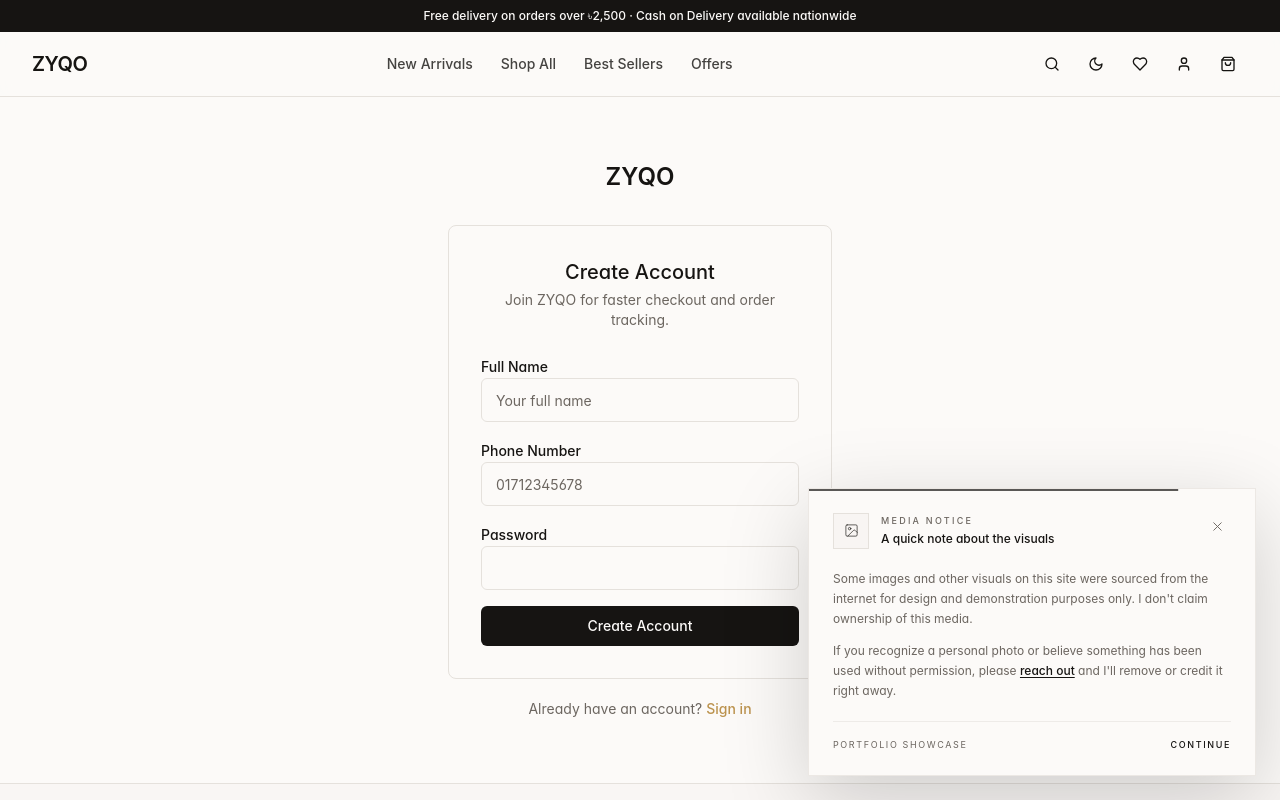
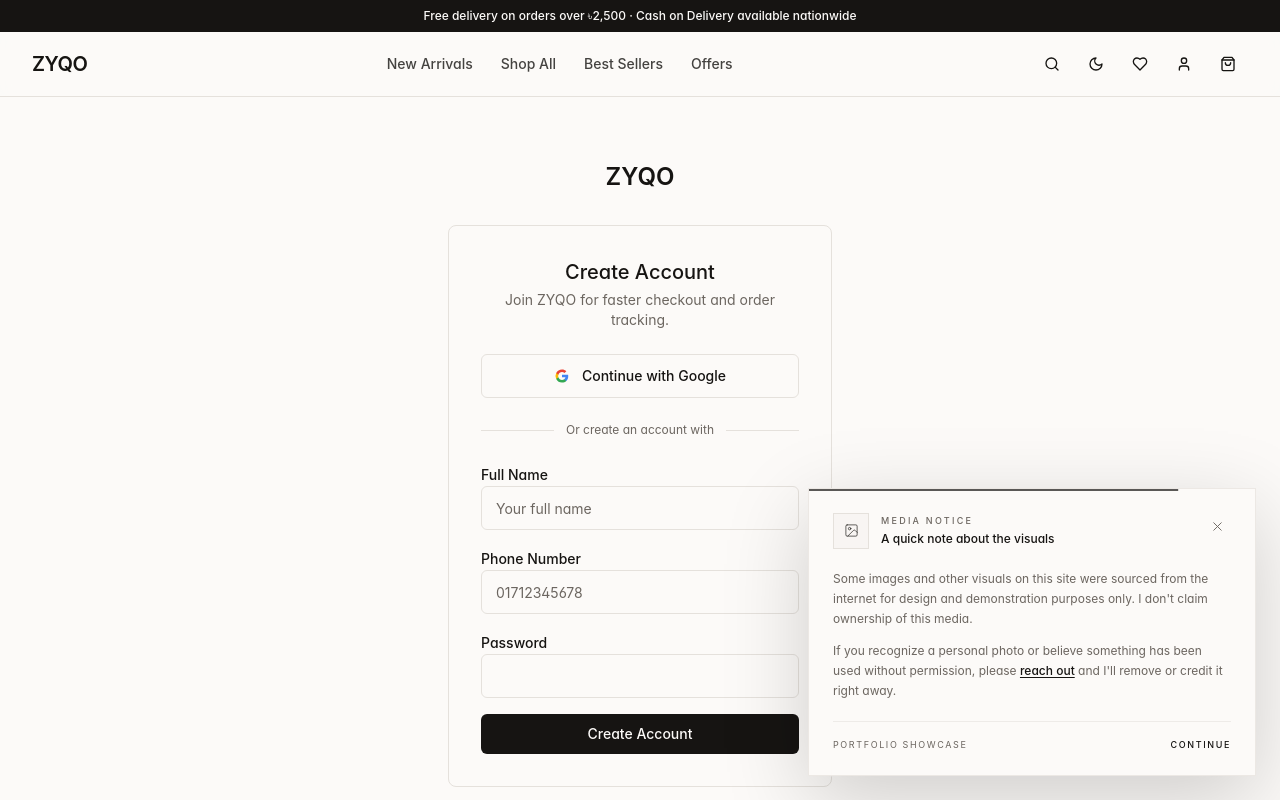
Before and after one commit to Zihadx/mens-lifestyle, a Next.js app: page /register in a window 1280 px wide. Shown: the top 800 px of the page. Built offline with nearby package versions, Linux system fonts and the light colour scheme; no server answers; a web font is replaced by a local one.

Commit message:
feat(auth): add Google social login UI and OAuth integration

```diff
--- a/app/(storefront)/page.tsx
+++ b/app/(storefront)/page.tsx
@@ -18,7 +18,7 @@
     <>
       <HeroSection />
       <TrustSection />
-      <UiTesting />
+      {/* <UiTesting /> */}
 
       <FadeIn>
         <CategoryGridSection />
--- a/components/home/category-grid-section.tsx
+++ b/components/home/category-grid-section.tsx
@@ -2,7 +2,6 @@
 import Image from "next/image";
 import { ArrowUpRight } from "lucide-react";
 import { SectionHeading } from "@/components/shared/section-heading";
-import { categories } from "@/data/categories";
 import { createClient } from "@/lib/supabase/server";
 
 export async function CategoryGridSection() {
--- a/features/auth/components/login-form.tsx
+++ b/features/auth/components/login-form.tsx
@@ -6,29 +6,60 @@
 import { useForm } from "react-hook-form";
 import { zodResolver } from "@hookform/resolvers/zod";
 import { toast } from "sonner";
+
 import { Input } from "@/components/ui/input";
 import { Button } from "@/components/ui/button";
-import { Form, FormControl, FormField, FormItem, FormLabel, FormMessage } from "@/components/ui/form";
-import { Tabs, TabsList, TabsTrigger, TabsContent } from "@/components/ui/tabs";
-import { loginSchema, otpRequestSchema, type LoginFormValues, type OtpRequestFormValues } from "@/schemas/auth.schema";
-import { useLogin, useRequestOtp } from "@/features/auth/hooks/use-auth";
+import {
+  Form,
+  FormControl,
+  FormField,
+  FormItem,
+  FormLabel,
+  FormMessage,
+} from "@/components/ui/form";
+import {
+  Tabs,
+  TabsList,
+  TabsTrigger,
+  TabsContent,
+} from "@/components/ui/tabs";
+
+import {
+  loginSchema,
+  otpRequestSchema,
+  type LoginFormValues,
+  type OtpRequestFormValues,
+} from "@/schemas/auth.schema";
+
+import {
+  useLogin,
+  useRequestOtp,
+} from "@/features/auth/hooks/use-auth";
+
 import { OtpVerifyStep } from "@/features/auth/components/otp-verify-step";
 import { ServiceError } from "@/types/service";
 
 export function LoginForm() {
   const router = useRouter();
+
   const login = useLogin();
   const requestOtp = useRequestOtp();
+
   const [otpPhone, setOtpPhone] = useState<string | null>(null);
 
   const passwordForm = useForm<LoginFormValues>({
     resolver: zodResolver(loginSchema),
-    defaultValues: { phone: "", password: "" },
+    defaultValues: {
+      phone: "",
+      password: "",
+    },
   });
 
   const otpForm = useForm<OtpRequestFormValues>({
     resolver: zodResolver(otpRequestSchema),
-    defaultValues: { phone: "" },
+    defaultValues: {
+      phone: "",
+    },
   });
 
   function onPasswordSubmit(values: LoginFormValues) {
@@ -38,8 +69,14 @@
         router.push("/account");
       },
       onError: (error) => {
-        const message = error instanceof ServiceError ? error.message : "Couldn't sign you in.";
-        passwordForm.setError("phone", { message });
+        const message =
+          error instanceof ServiceError
+            ? error.message
+            : "Couldn't sign you in.";
+
+        passwordForm.setError("phone", {
+          message,
+        });
       },
     });
   }
@@ -47,15 +84,77 @@
   function onOtpRequest(values: OtpRequestFormValues) {
     requestOtp.mutate(values.phone, {
       onSuccess: () => setOtpPhone(values.phone),
-      onError: () => toast.error("Couldn't send a code. Try again."),
+      onError: () => {
+        toast.error("Couldn't send a code. Try again.");
+      },
     });
   }
 
+  function handleGoogleLogin() {
+    // UI only — Google OAuth will be connected later.
+    toast.info("Google sign-in will be available soon.");
+  }
+
   if (otpPhone) {
-    return <OtpVerifyStep phone={otpPhone} onBack={() => setOtpPhone(null)} onVerified={() => router.push("/account")} />;
+    return (
+      <OtpVerifyStep
+        phone={otpPhone}
+        onBack={() => setOtpPhone(null)}
+        onVerified={() => router.push("/account")}
+      />
+    );
   }
 
   return (
+    <div className="space-y-6">
+      {/* Social Login */}
+      <Button
+        type="button"
+        variant="outline"
+        className="h-11 w-full gap-3 border-border bg-background font-medium transition-colors hover:bg-muted"
+        onClick={handleGoogleLogin}
+      >
+        {/* Google Icon */}
+        <svg
+          viewBox="0 0 24 24"
+          className="size-5 shrink-0"
+          aria-hidden="true"
+        >
+          <path
+            fill="#4285F4"
+            d="M21.35 12.23c0-.71-.06-1.39-.18-2.05H12v3.88h5.24a4.48 4.48 0 0 1-1.94 2.94v2.45h3.14c1.84-1.69 2.91-4.18 2.91-7.22Z"
+          />
+          <path
+            fill="#34A853"
+            d="M12 21.72c2.63 0 4.84-.87 6.45-2.37l-3.14-2.45c-.87.58-1.98.93-3.31.93-2.54 0-4.69-1.72-5.46-4.03H3.3v2.53A9.74 9.74 0 0 0 12 21.72Z"
+          />
+          <path
+            fill="#FBBC05"
+            d="M6.54 13.8a5.86 5.86 0 0 1 0-3.6V7.67H3.3a9.74 9.74 0 0 0 0 8.66l3.24-2.53Z"
+          />
+          <path
+            fill="#EA4335"
+            d="M12 6.17c1.43 0 2.71.49 3.72 1.45l2.79-2.79C16.84 3.22 14.63 2.28 12 2.28a9.74 9.74 0 0 0-8.7 5.39l3.24 2.53C7.31 7.89 9.46 6.17 12 6.17Z"
+          />
+        </svg>
+
+        Continue with Google
+      </Button>
+
+      {/* Divider */}
+      <div className="relative">
+        <div className="absolute inset-0 flex items-center">
+          <span className="w-full border-t border-border" />
+        </div>
+
+        <div className="relative flex justify-center">
+          <span className="bg-background px-3 text-xs text-muted-foreground">
+            Or continue with
+          </span>
+        </div>
+      </div>
+
+      {/* Existing Login Methods */}
       <Tabs defaultValue="password">
         <TabsList className="grid w-full grid-cols-2">
           <TabsTrigger value="password">Password</TabsTrigger>
@@ -64,20 +163,30 @@
 
         <TabsContent value="password">
           <Form {...passwordForm}>
-          <form onSubmit={passwordForm.handleSubmit(onPasswordSubmit)} className="space-y-4">
+            <form
+              onSubmit={passwordForm.handleSubmit(onPasswordSubmit)}
+              className="space-y-4"
+            >
               <FormField
                 control={passwordForm.control}
                 name="phone"
                 render={({ field }) => (
                   <FormItem>
                     <FormLabel>Phone Number</FormLabel>
+
                     <FormControl>
-                    <Input placeholder="01712345678" inputMode="tel" {...field} />
+                      <Input
+                        placeholder="01712345678"
+                        inputMode="tel"
+                        {...field}
+                      />
                     </FormControl>
+
                     <FormMessage />
                   </FormItem>
                 )}
               />
+
               <FormField
                 control={passwordForm.control}
                 name="password"
@@ -85,22 +194,38 @@
                   <FormItem>
                     <div className="flex items-center justify-between">
                       <FormLabel>Password</FormLabel>
-                    <Link href="/forgot-password" className="text-xs text-accent hover:underline">
+
+                      <Link
+                        href="/forgot-password"
+                        className="text-xs text-accent hover:underline"
+                      >
                         Forgot password?
                       </Link>
                     </div>
+
                     <FormControl>
                       <Input type="password" {...field} />
                     </FormControl>
+
                     <FormMessage />
                   </FormItem>
                 )}
               />
-            <Button type="submit" className="w-full" loading={login.isPending}>
+
+              <Button
+                type="submit"
+                className="w-full"
+                loading={login.isPending}
+              >
                 Sign In
               </Button>
+
               <p className="text-center text-xs text-muted-foreground">
-              Try a seeded phone number, e.g. <span className="font-medium text-foreground">01711-223344</span> (any password)
+                Try a seeded phone number, e.g.{" "}
+                <span className="font-medium text-foreground">
+                  01711-223344
+                </span>{" "}
+                (any password)
               </p>
             </form>
           </Form>
@@ -108,26 +233,41 @@
 
         <TabsContent value="otp">
           <Form {...otpForm}>
-          <form onSubmit={otpForm.handleSubmit(onOtpRequest)} className="space-y-4">
+            <form
+              onSubmit={otpForm.handleSubmit(onOtpRequest)}
+              className="space-y-4"
+            >
               <FormField
                 control={otpForm.control}
                 name="phone"
                 render={({ field }) => (
                   <FormItem>
                     <FormLabel>Phone Number</FormLabel>
+
                     <FormControl>
-                    <Input placeholder="01712345678" inputMode="tel" {...field} />
+                      <Input
+                        placeholder="01712345678"
+                        inputMode="tel"
+                        {...field}
+                      />
                     </FormControl>
+
                     <FormMessage />
                   </FormItem>
                 )}
               />
-            <Button type="submit" className="w-full" loading={requestOtp.isPending}>
+
+              <Button
+                type="submit"
+                className="w-full"
+                loading={requestOtp.isPending}
+              >
                 Send Code
               </Button>
             </form>
           </Form>
         </TabsContent>
       </Tabs>
+    </div>
   );
 }
--- a/features/auth/components/register-form.tsx
+++ b/features/auth/components/register-form.tsx
@@ -23,10 +23,13 @@
 
 import { useRegister } from "@/features/auth/hooks/use-auth";
 import { trackEvent } from "@/lib/analytics/track";
+import { createClient } from "@/lib/supabase/client";
+
 
 export function RegisterForm() {
   const router = useRouter();
   const register = useRegister();
+    const supabase = createClient();
 
   const form = useForm<RegisterFormValues>({
     resolver: zodResolver(registerSchema),
@@ -37,7 +40,7 @@
     },
   });
 
-  function onSubmit(values: RegisterFormValues) {
+  const onSubmit = (values: RegisterFormValues) => {
   register.mutate(values, {
     onSuccess: () => {
       trackEvent("CompleteRegistration");
@@ -48,9 +51,85 @@
       toast.error("Couldn't create your account. Try again.");
     },
   });
+};
+
+
+
+// Handle Google OAuth Signup================
+
+const handleGoogleSignup = async () => {
+  try {
+    const { error } = await supabase.auth.signInWithOAuth({
+      provider: "google",
+      options: {
+        redirectTo: `${window.location.origin}/auth/callback`,
+      },
+    });
+
+    if (error) {
+      console.error("Google OAuth error:", error);
+      toast.error("Couldn't continue with Google. Try again.");
     }
+  } catch (error) {
+    console.error("Google OAuth error:", error);
+    toast.error("Something went wrong. Try again.");
+  }
+};
 
   return (
+    <div className="space-y-6">
+      {/* Google Social Signup */}
+      <Button
+        type="button"
+        variant="outline"
+        className="h-11 w-full gap-3 border-border bg-background font-medium transition-colors hover:bg-muted"
+        onClick={handleGoogleSignup}
+      >
+        <svg
+          viewBox="0 0 24 24"
+          className="size-5 shrink-0"
+          aria-hidden="true"
+        >
+          <path
+            fill="#4285F4"
+            d="M21.35 12.23c0-.71-.06-1.39-.18-2.05H12v3.88h5.24a4.48 4.48 0 0 1-1.94 2.94v2.45h3.14c1.84-1.69 2.91-4.18 2.91-7.22Z"
+          />
+          <path
+            fill="#34A853"
+            d="M12 21.72c2.63 0 4.84-.87 6.45-2.37l-3.14-2.45c-.87.58-1.98.93-3.31.93-2.54 0-4.69-1.72-5.46-4.03H3.3v2.53A9.74 9.74 0 0 0 12 21.72Z"
+          />
+          <path
+            fill="#FBBC05"
+            d="M6.54 13.8a5.86 5.86 0 0 1 0-3.6V7.67H3.3a9.74 9.74 0 0 0 0 8.66l3.24-2.53Z"
+          />
+          <path
+            fill="#EA4335"
+            d="M12 6.17c1.43 0 2.71.49 3.72 1.45l2.79-2.79C16.84 3.22 14.63 2.28 12 2.28a9.74 9.74 0 0 0-8.7 5.39l3.24 2.53C7.31 7.89 9.46 6.17 12 6.17Z"
+          />
+        </svg>
+
+
+
+        Continue with Google
+      </Button>
+
+
+
+
+      {/* Divider=================== */}
+      <div className="relative">
+        <div className="absolute inset-0 flex items-center">
+          <span className="w-full border-t border-border" />
+        </div>
+
+        <div className="relative flex justify-center">
+          <span className="bg-background px-3 text-xs text-muted-foreground">
+            Or create an account with
+          </span>
+        </div>
+      </div>
+
+      {/* Phone / Password Registration */}
       <Form {...form}>
         <form
           onSubmit={form.handleSubmit(onSubmit)}
@@ -123,5 +202,6 @@
           </Button>
         </form>
       </Form>
+    </div>
   );
 }
```
Also changed, not shown: app/auth/callback/route.ts (added, +36 -0 lines), schemas/auth.schema.ts (+23 -6 lines), types/index.ts (added, +9 -0 lines), types/staff.ts (added, +24 -0 lines), lib/supabase/client.ts (renamed from lib/supabase/proxy.tsx), types/auth.ts (added), types/category.ts (added), types/payment.ts (added). Lines whose indentation alone changed are shown as unchanged.
